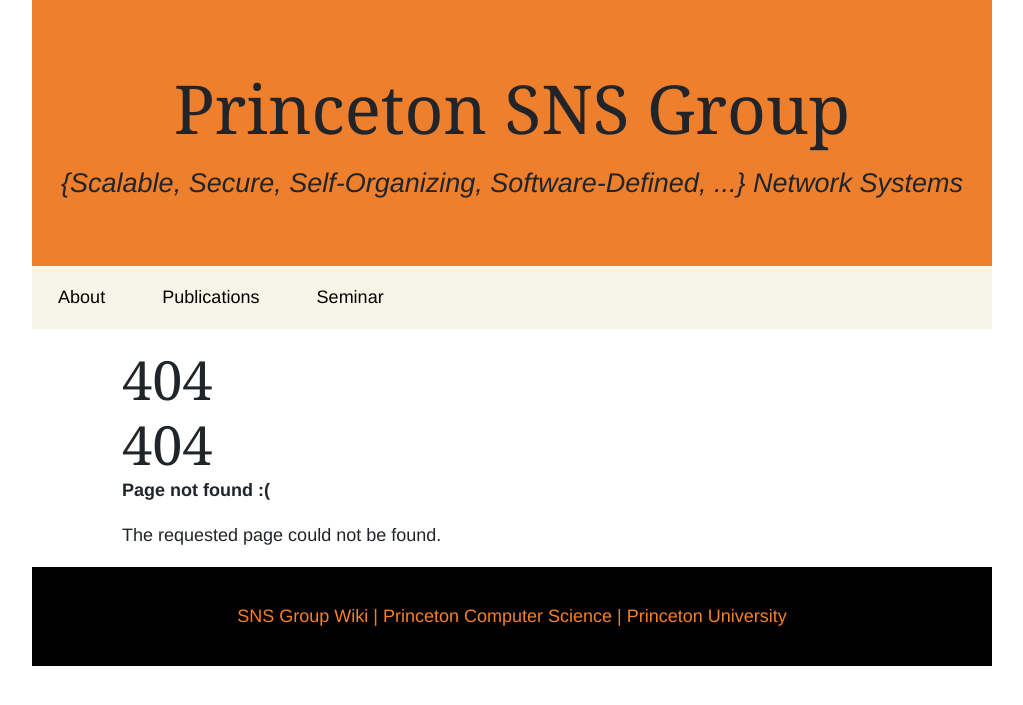
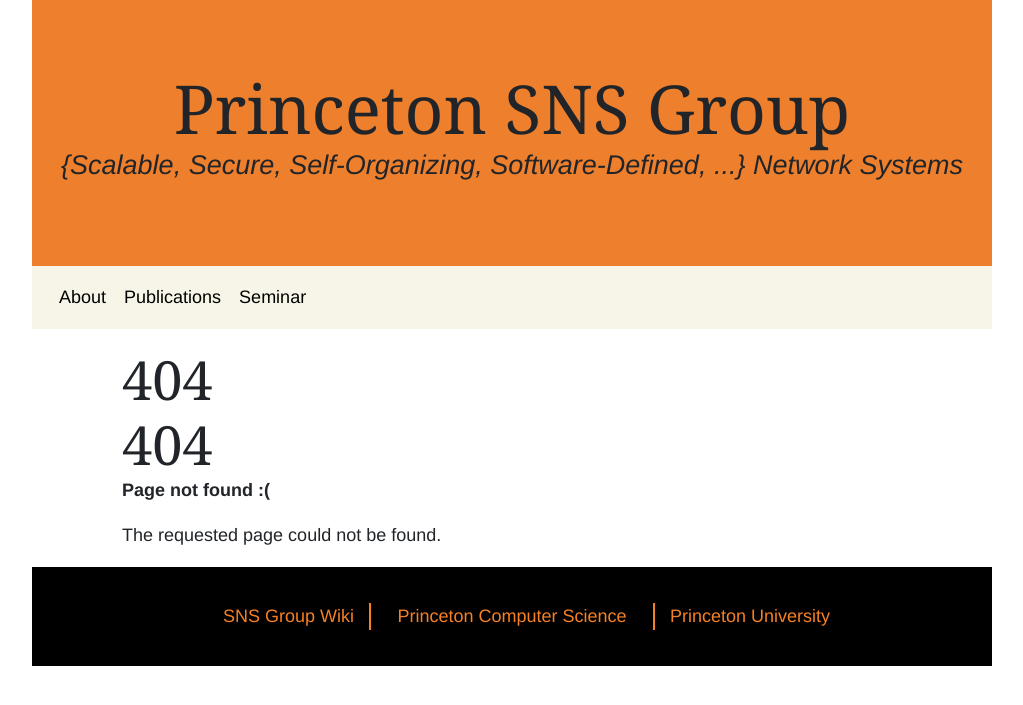
Before and after one commit to princeton-sns/www, a Jekyll site: the page built from 404.md, in a window 1280 px wide. Shown: the top 705 px of the page, without its empty margins (128-1151 px from the left). Built offline with Jekyll 4.4.1, drawn with Linux system fonts in a browser that asks for light colours; some web fonts are replaced; our own code applies the rules of GitHub Pages for plain Markdown files.

Commit message:
porting to bootstrap.

```diff
--- a/_layouts/default.html
+++ b/_layouts/default.html
@@ -17,25 +17,43 @@
   </title>
 </head>
 <body>
-<header>
-  <h1>{{ site.title }}</h1>
-  <h2>{{ site.subtitle }}</h2>
-</header>
-<nav>
-<ol>
-<li><a href="/">About</a></li>
-<!--li><a href="/projects">Projects</a></li-->
-<li><a href="/publications">Publications</a></li>
-<li><a href="/seminar">Seminar</a></li>
-</ol>
+    <header>
+        <div class="container-fluid text-center">
+            <div class="row">
+                <div class="col-12">
+                    <h1>{{ site.title }}</h1>
+                </div>
+            </div>
+            <div class="row">
+                <div class="col-12">
+                    <h2>{{ site.subtitle }}</h2>
+                </div>
+            </div>
+        </div>
+    </header>
+<nav class="navbar navbar-expand navbar-light">
+    <div class="navbar-nav">
+        <a class="nav-item nav-link" href="/">About</a>
+        <!-- <a class="nav-item nav-link" href="/projects">Projects</a> -->
+        <a class="nav-item nav-link" href="/publications">Publications</a>
+        <a class="nav-item nav-link" href="/seminar">Seminar</a>
+    </div>
 </nav>
 {{ content }}
-<footer>
-  <ol>
-  <li><a href="https://wiki.sns.cs.princeton.edu" title="Private Group Wiki">SNS Group Wiki</a></li>
-  <li><a href="http://www.cs.princeton.edu/">Princeton Computer Science</a></li>
-  <li><a href="http://www.princeton.edu/">Princeton University</a></li>
-  </ol>
+<footer class="page-footer">
+    <div class="container-fluid">
+        <div class="row d-flex justify-content-center vertical-divider">
+            <div class="col-3 text-right">
+                <a href="https://wiki.sns.cs.princeton.edu" title="Private Group Wiki">SNS Group Wiki</a>
+            </div>
+            <div class="col-4 text-center">
+                <a href="http://www.cs.princeton.edu/">Princeton Computer Science</a>
+            </div>
+            <div class="col-3 text-left">
+                <a href="http://www.princeton.edu/">Princeton University</a>
+            </div>
+        </div>
+    </div>
 </footer>
 </body>
 </html>
--- a/_sass/base.scss
+++ b/_sass/base.scss
@@ -40,21 +40,6 @@ body > footer {
   background-color: $secondary-bg-color;
   color: $secondary-fg-color;
   padding: 2em 3em;
-  ol {
-    margin: 0 auto;
-    width: fit-content;
-    list-style: none;
-    padding: 0;
-    li {
-      &:after {
-        content: " | ";
-      }
-      &:last-child:after {
-        content: "";
-      }
-      display: inline;
-    }
-  }
   a, a:hover, a:focus, a:active {
     color: $secondary-fg-color;
   }
@@ -102,34 +87,30 @@ body > header {
 // with Princeton orange font when hovering or active.
 nav {
     grid-area: nav;
-  display: grid;
-  grid-template-columns: $desktop;
-  grid-template-areas: "items";
-  margin: 0;
     background-color: $secondary-light-bg-color;
-  ol {
-    grid-area: items;
-    list-style: none;
-    padding: 0;
-    margin: 0;
-    li {
-      display: inline-block;
-      text-align: center;
-      a {
-        display: inline-block;
-        color: $main-color;
+}
+
+.nav-link {
+    color: $main-color !important;
     text-decoration: none;
-        font-size: 1em;
-        padding: 1em 1.45em;
-
     &:hover {
-          background-color: $secondary-bg-color;
-          color: $secondary-fg-color;
-          text-decoration: none;
+        color: $secondary-fg-color !important;
     }
 }
+
+.row.vertical-divider {
+    overflow: hidden;
 }
+.row.vertical-divider > div[class^="col"] {
+    text-align: center;
+    border-left: 1px solid $secondary-fg-color;
+    border-right: 1px solid $secondary-fg-color;
 }
+.row.vertical-divider div[class^="col"]:first-child {
+    border-left: none;
+}
+.row.vertical-divider div[class^="col"]:last-child {
+    border-right: none;
 }
 
 // Basic main content styling
```
Lines whose indentation alone changed are shown as unchanged.
